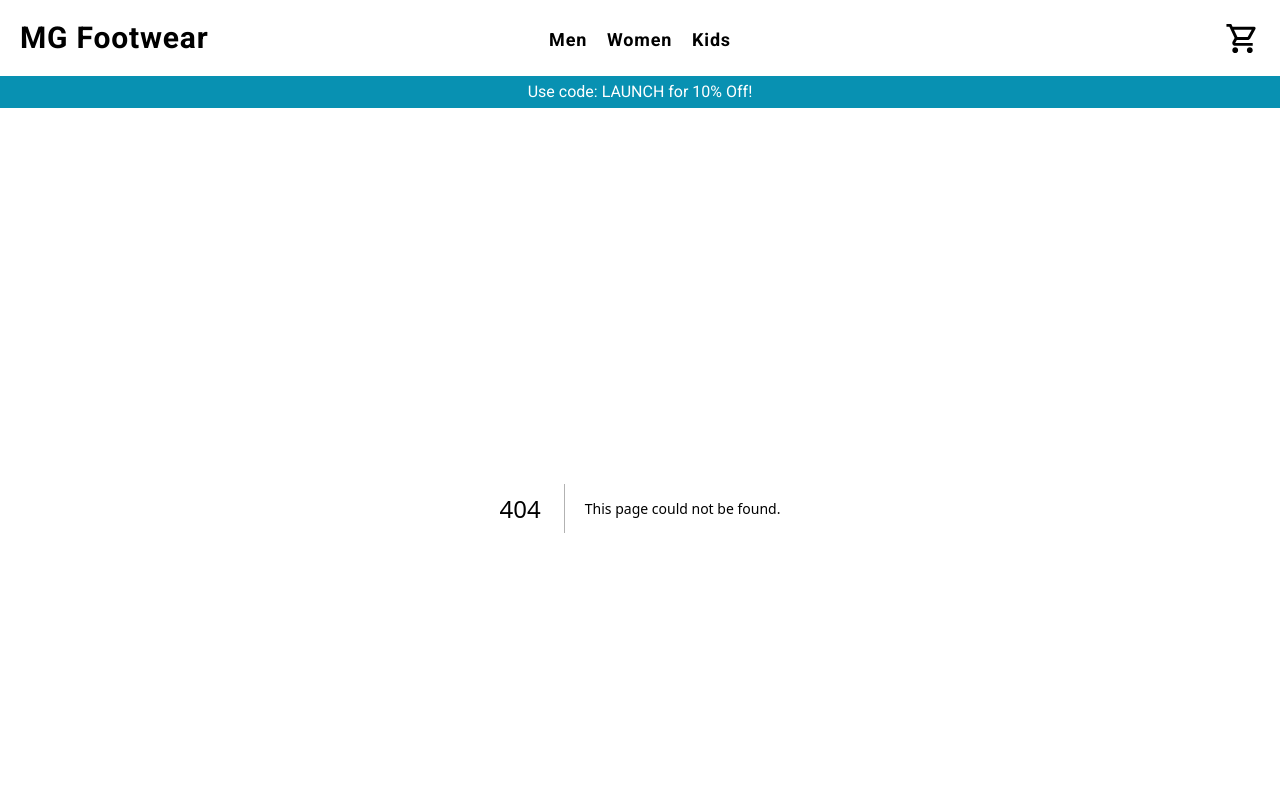
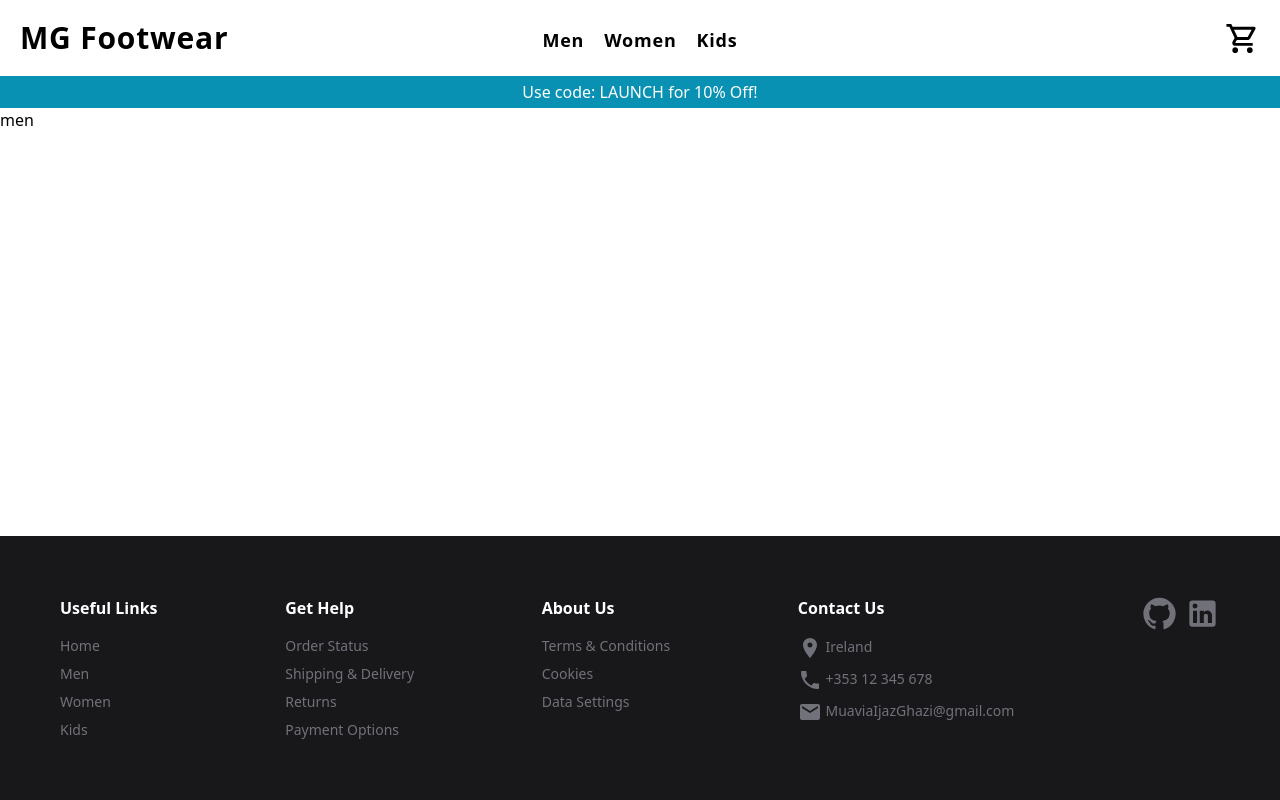
Before and after one commit to MauvG/shoe-store, a Next.js app: page /Men in a window 1280 px wide. Before the commit this address had no page. Shown: the top 800 px of the page. Built offline with nearby package versions, Linux system fonts and the light colour scheme.

Commit message:
added error page

```diff
--- /dev/null
+++ b/app/Men/page.jsx
@@ -0,0 +1,5 @@
+const page = () => {
+  return <div>men</div>;
+};
+
+export default page;
--- a/app/layout.js
+++ b/app/layout.js
@@ -1,6 +1,7 @@
+import "@/styles/globals.css";
+
+import { Inter, Roboto } from "next/font/google";
 import Navbar from "@/components/Navbar";
-import "./globals.css";
-import { Inter, Roboto } from "next/font/google";
 import Footer from "@/components/Footer";
 
 const inter = Inter({ subsets: ["latin"] });
@@ -17,7 +18,7 @@ export const metadata = {
 export default function RootLayout({ children }) {
   return (
     <html lang="en">
-      <body className={roboto.className}>
+      <body className={"min-h-screen flex flex-col"}>
         <Navbar />
         {children}
         <Footer />
--- /dev/null
+++ b/app/not-found.jsx
@@ -0,0 +1,19 @@
+import Link from "next/link";
+
+export default function NotFound() {
+  return (
+    <div className="text-center pt-16">
+      <h1 className="text-4xl">404</h1>
+      <p className="pt-10 text-lg">
+        Unfortunately, the page you are looking for does not exist!
+      </p>
+      <p className="text-lg">
+        Click{" "}
+        <Link href="/" className="text-cyan-600 hover:underline">
+          here
+        </Link>{" "}
+        to return home.
+      </p>
+    </div>
+  );
+}
--- a/components/Footer.jsx
+++ b/components/Footer.jsx
@@ -5,7 +5,8 @@ import Link from "next/link";
 
 const Footer = () => {
   return (
-    <footer className="bg-zinc-900 text-white mt-20">
+    <footer className="mt-auto">
+      <div className="bg-zinc-900 text-white mt-20">
         {/* Dekstop */}
         <div className="md:flex hidden p-10 justify-between">
           <div className="p-5">
@@ -175,6 +176,7 @@ const Footer = () => {
             </div>
           </div>
         </div>
+      </div>
     </footer>
   );
 };
```
Also changed, not shown: styles/globals.css (renamed from app/globals.css). Lines whose indentation alone changed are shown as unchanged.
